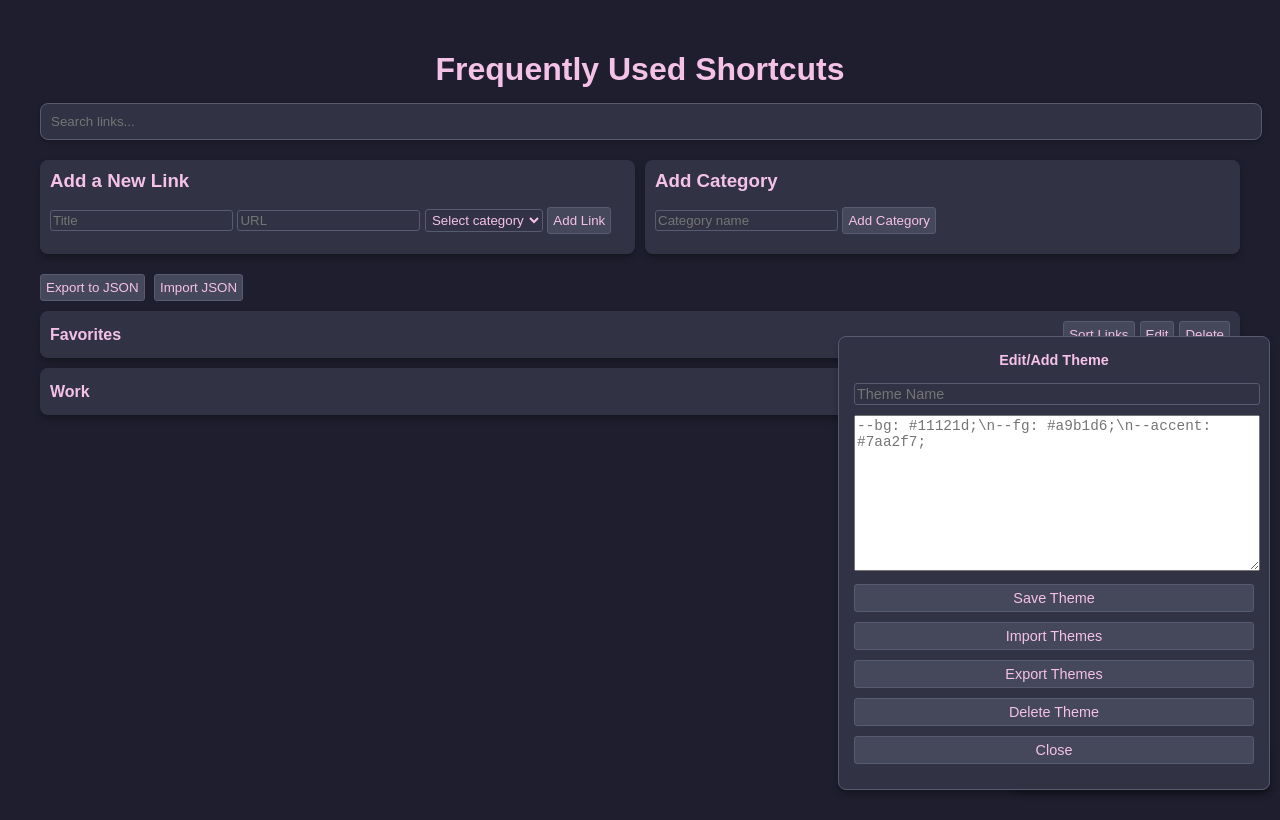
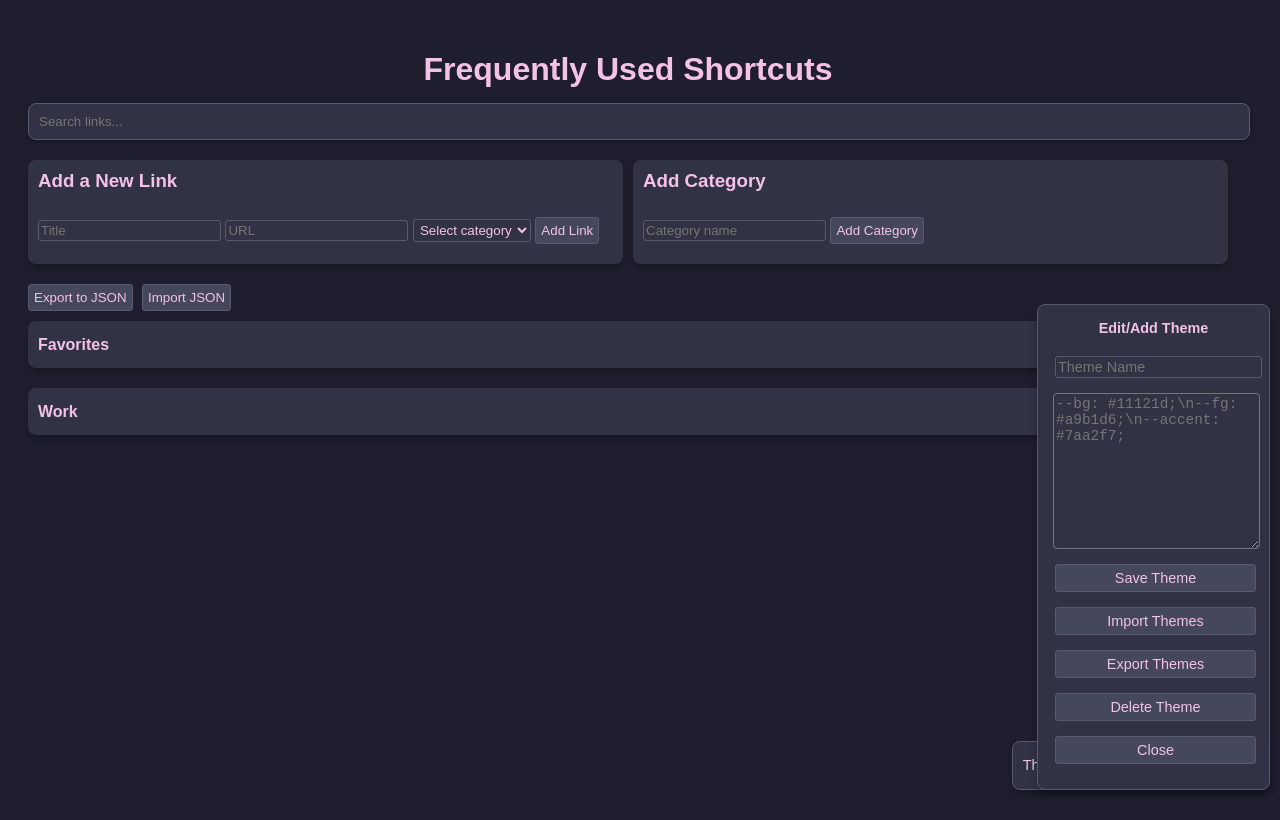
Before and after one commit to TerminalCalamitas/quick-links-page, a plain HTML site: page index.html in a window 1280 px wide. Both pictures are taken after a click on the button "Edit Themes". Drawn offline with Linux system fonts and the light colour scheme.

Commit message:
Code Fixes
Added and fixed (for the most part) animations
Fixed margins in certain areas
Fixed background colours

```diff
--- a/script.js
+++ b/script.js
@@ -278,12 +278,16 @@ function applyTheme(themeName) {
 }
 
 function toggleThemeEditor() {
-    document.getElementById("theme-editor").style.display = "block";
+    const editor = document.getElementById("theme-editor");
+    editor.style.display = "flex";
+    setTimeout(() => editor.classList.add("visible"), 10);
     updateDeleteThemeDropdown();
 }
 
 function closeThemeEditor() {
-    document.getElementById("theme-editor").style.display = "none";
+    const editor = document.getElementById("theme-editor");
+    editor.classList.remove("visible");
+    setTimeout(() => editor.style.display = "none", 300);
 }
 
 function saveTheme() {
--- a/style.css
+++ b/style.css
@@ -1,6 +1,9 @@
 /* Theme Selector and Editor Styles */
-#theme-selector,
-#theme-editor {
+
+/* Keeping things on the same line is a lot easier on the eyes
+Also, make sure you tab out your css. Not sure what IDE you use, but I recommend VSCode/Cursor
+But yes I can tell you did these ids at the top after you made everything else.*/
+#theme-selector, #theme-editor {
     position: fixed;
     bottom: 10px;
     right: 10px;
@@ -15,43 +18,76 @@ box-shadow: 0px 4px 6px var(--shadow);
 }
 
 #theme-editor {
-display: none;
-/* Hidden by default */
+    position: fixed;
+    bottom: -100%;  /* Start position off-screen */
+    right: 10px;
+    background: var(--section-bg);
+    color: var(--fg);
+    border: 1px solid var(--border);
+    border-radius: 8px;
+    padding: 15px;
+    font-size: 0.9rem;
+    z-index: 1000;
+    box-shadow: 0px 4px 6px var(--shadow);
     flex-direction: column;
     gap: 5px;
     max-width: 400px;
-padding: 15px;
+    transition: bottom 0.3s ease-in-out;
 }
 
-#theme-editor input,
-#theme-editor textarea,
-#theme-editor button,
-#delete-theme {
-display;
-block;
+#theme-editor.visible {
+    bottom: 10px;  /* End position */
+}
+
+#theme-editor input, #theme-editor textarea, #theme-editor button, #delete-theme {
+    display: block; /* Just a typo fix right here, but block is default in divs as well */
     margin: auto;
     width: 100%;
     font-size: 0.9rem;
     margin-bottom: 10px;
+    margin-left: 2px;
 }
 
 #theme-editor textarea {
     height: 150px;
     /* Larger for easier editing */
     width: 100%;
-margin 0 auto;
+    margin: 0 auto; /* Forgot your colon */
     font-family: monospace;
     resize: vertical;
+    background: var(--input-bg);
+    color: var(--fg);
+    border-radius: 4px;
+    transition: background 0.1s ease;
+    margin-bottom: 10px;
 }
 
-html,
-body {
+/* Moving this up to the top with the other ids */
+#search {
+    width: 100%;
+    padding: 10px;
+    border-radius: 8px;
+    border: 1px solid var(--border);
+    box-shadow: 0px 2px 4px var(--shadow);
+    margin-bottom: 20px;
+}
+
+/* Adding a hover effect to the search bar */
+#search:hover {
+    background: var(--button-bg);
+}
+
+/* I'm not sure how you like to organize (not that I organize at all) but grouping things together, like buttons, can be easier when you have to go back later.*/
+
+/* Containers */
+html, body {
     margin: 0;
     padding: 0;
     height: 100%;
     background-color: var(--bg);
     color: var(--fg);
     font-family: Arial, sans-serif;
+    margin-right: 12px;
 }
 
 .container {
@@ -60,6 +96,53 @@ body {
     padding: 10px;
 }
 
+.actions {
+    display: flex;
+    justify-content: space-between;
+    gap: 10px;
+    margin-bottom: 20px;
+}
+
+.form-section {
+    flex: 1;
+    background: var(--section-bg);
+    padding: 10px;
+    border-radius: 8px;
+    box-shadow: 0px 4px 6px var(--shadow);
+}
+
+.section {
+    background: var(--section-bg);
+    border-radius: 8px;
+    box-shadow: 0px 4px 6px var(--shadow);
+    display: inline-block;
+    flex-direction: column;
+    overflow: hidden;
+    margin-bottom: 10px;
+    padding: 10px;
+    width: 100%;
+}
+
+.categories-grid {
+    display: grid;
+    gap: 10px;
+}
+
+.form-group {
+    margin-bottom: 10px;
+    width: auto;
+}
+
+.link-item {
+    display: flex;
+    justify-content: space-between;
+    align-items: center;
+    margin: 8px 0;
+    transition: all 0.3s ease;
+}
+
+
+/* Text modifications */
 h1 {
     text-align: center;
     color: var(--accent);
@@ -79,21 +162,6 @@ h4 {
     margin-bottom: 15px;
 }
 
-.actions {
-    display: flex;
-    justify-content: space-between;
-    gap: 10px;
-    margin-bottom: 20px;
-}
-
-.form-section {
-    flex: 1;
-    background: var(--section-bg);
-    padding: 10px;
-    border-radius: 8px;
-    box-shadow: 0px 4px 6px var(--shadow);
-}
-
 .section-header {
     display: flex;
     justify-content: space-between;
@@ -101,71 +169,24 @@ h4 {
     cursor: pointer;
     font-weight: bold;
     position: relative;
-    padding-right: -10px;
 }
 
-.section-header:collapsed {
-    allign-items: right;
-}
-
-.section-header:hover {
-    background: var(--button-bg);
-    justify-content: space-between;
-    align-items: center;
-    cursor: pointer;
-    font-weight: bold;
-}
-
-.json-buttons {
-    margin-bottom: 10px;
-}
-
-.category-buttons {
-    margin-right: 0px;
-}
-
-.categories-grid {
-    display: grid;
-    gap: 10px;
-}
-
-
-.section {
-    background: var(--section-bg);
-    padding: 10px;
-    border-radius: 8px;
-    box-shadow: 0px 4px 6px var(--shadow);
-    display: inline-block;
-    flex-direction: column;
-    overflow: hidden;
-    /* Prevent content overflow */
-    transition: height 0.3s ease;
-    /* Smooth height changes */
-}
-
-.section:active {
-    background-color: #e9e9e9;
+.section-header.collapsed {
+    transition: all 0.3s ease;
 }
 
 .links {
     margin-top: 10px;
     overflow: hidden;
-    display: none;
-    /* Start collapsed */
-    transition: height 0.3s ease;
-    /* Smooth expand/collapse animation */
+    max-height: 500px;
+    opacity: 1;
+    transition: max-height 0.3s ease-in-out, opacity 0.3s ease-in-out;
 }
 
-.links.expanded {
-    display: block;
-    /* Automatically size to fit content when expanded */
-}
-
-.link-item {
-    display: flex;
-    justify-content: space-between;
-    align-items: center;
-    margin: 8px 0;
+.links:not(.expanded) {
+    max-height: 0;
+    opacity: 0;
+    margin-top: 0;
 }
 
 .link-item a {
@@ -175,10 +196,16 @@ h4 {
     transition: color 0.3s;
 }
 
-.link-item a:hover {
-    color: var(--link-hover);
+textarea {
+    background: var(--input-bg);
+    color: var(--fg);
+    border-radius: 4px;
+    transition: background 0.1s ease;
+
 }
 
+
+/* Buttons and Inputs */
 button {
     background: var(--button-bg);
     color: var(--fg);
@@ -187,6 +214,16 @@ button {
     padding: 5px;
     cursor: pointer;
     margin-left: 5px;
+    transition: background 0.1s ease;
+}
+
+input, select {
+    background: var(--input-bg);
+    color: var(--fg);
+    border: 1px solid var(--border);
+    border-radius: 3px;
+    padding: 2px;
+    transition: background 0.1s ease;
 }
 
 button:first-of-type {
@@ -198,29 +235,66 @@ button:hover {
     color: var(--bg);
 }
 
-input,
-select {
-    background: var(--input-bg);
-    color: var(--fg);
-    border: 1px solid var(--border);
-    border-radius: 3px;
-    padding: 2px;
+.category-buttons {
+    margin-right: 0px;
 }
 
-.form-group {
+.json-buttons {
     margin-bottom: 10px;
-    width: auto;
 }
 
-#search {
-width: 100%;
-padding: 10px;
-border-radius: 8px;
-border: 1px solid var(--border);
-box-shadow: 0px 2px 4px var(--shadow);
-margin-bottom: 20px;
+.form-group button {
+    margin-top: 10px;
 }
 
+
+/* Hover events */
+.section-header:hover {
+    justify-content: space-between;
+    align-items: center;
+    cursor: pointer;
+    font-weight: bold;
+}
+
+.section:hover:not(:has(.links.expanded)) {
+    background: var(--button-bg);
+    transition: background 0.1s ease;
+}
+
+.link-item a:hover {
+    color: var(--link-hover);
+}
+
+/* Hover effect for inputs */
+input:hover, input:focus, input:active {
+    background: var(--button-bg);
+    transition: background 0.1s ease;
+    outline: none;
+}
+
+textarea:hover, textarea:focus, textarea:active {
+    background: var(--button-bg);
+    transition: background 0.1s ease;
+    outline: none;
+}
+
+
+/* Active AND FOCUS events */
+
+/* don't recommend creating a static background color when you have multiple themes. */
+
+
+/* Expanded and Collapsed section */
+.section-header:collapsed {
+    align-items: right; /* Just a typo fix right here, but align-items is correct */
+}
+
+.links.expanded {
+    display: block;
+    /* Automatically size to fit content when expanded */
+}
+
+/* Shadows */
 .shadow {
     box-shadow: 0px 4px 6px var(--shadow);
     /* Define shadow for boxes */
```
Lines whose indentation alone changed are shown as unchanged.
